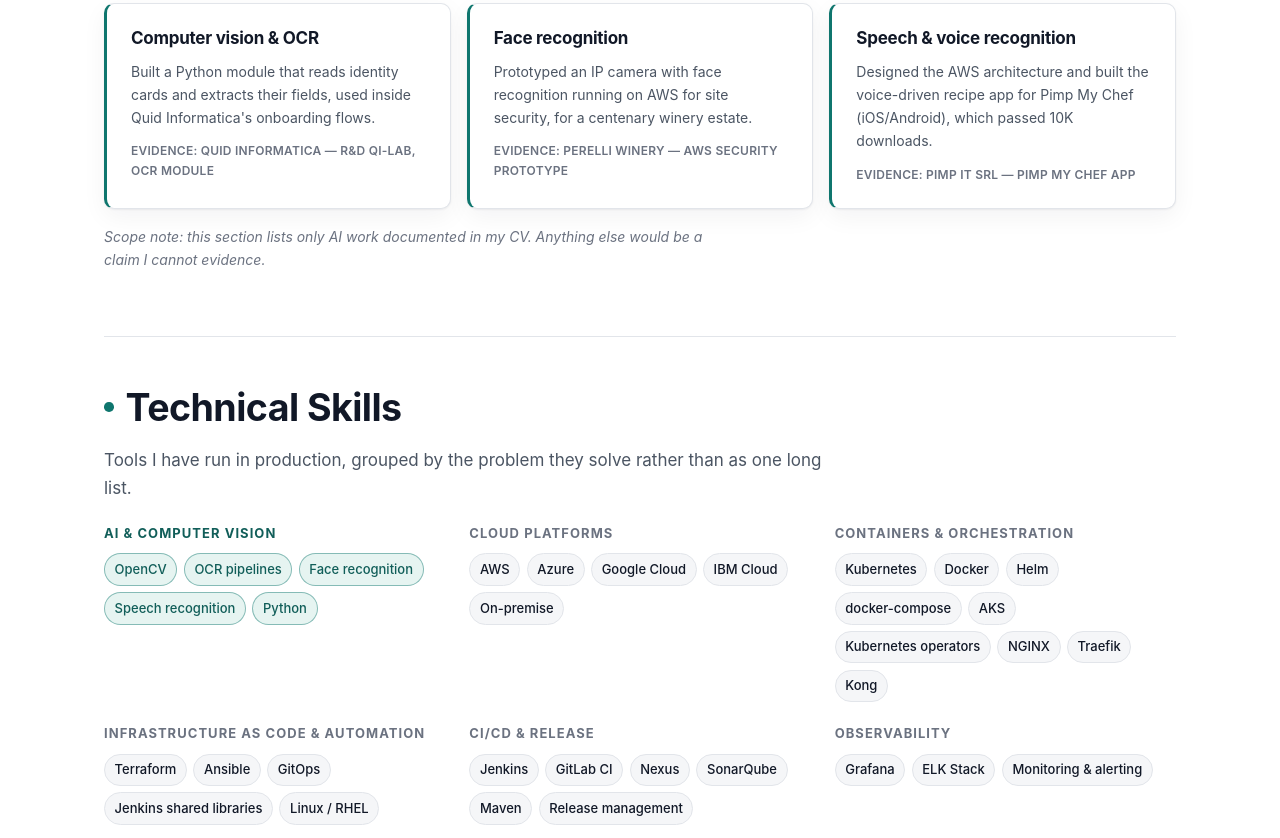
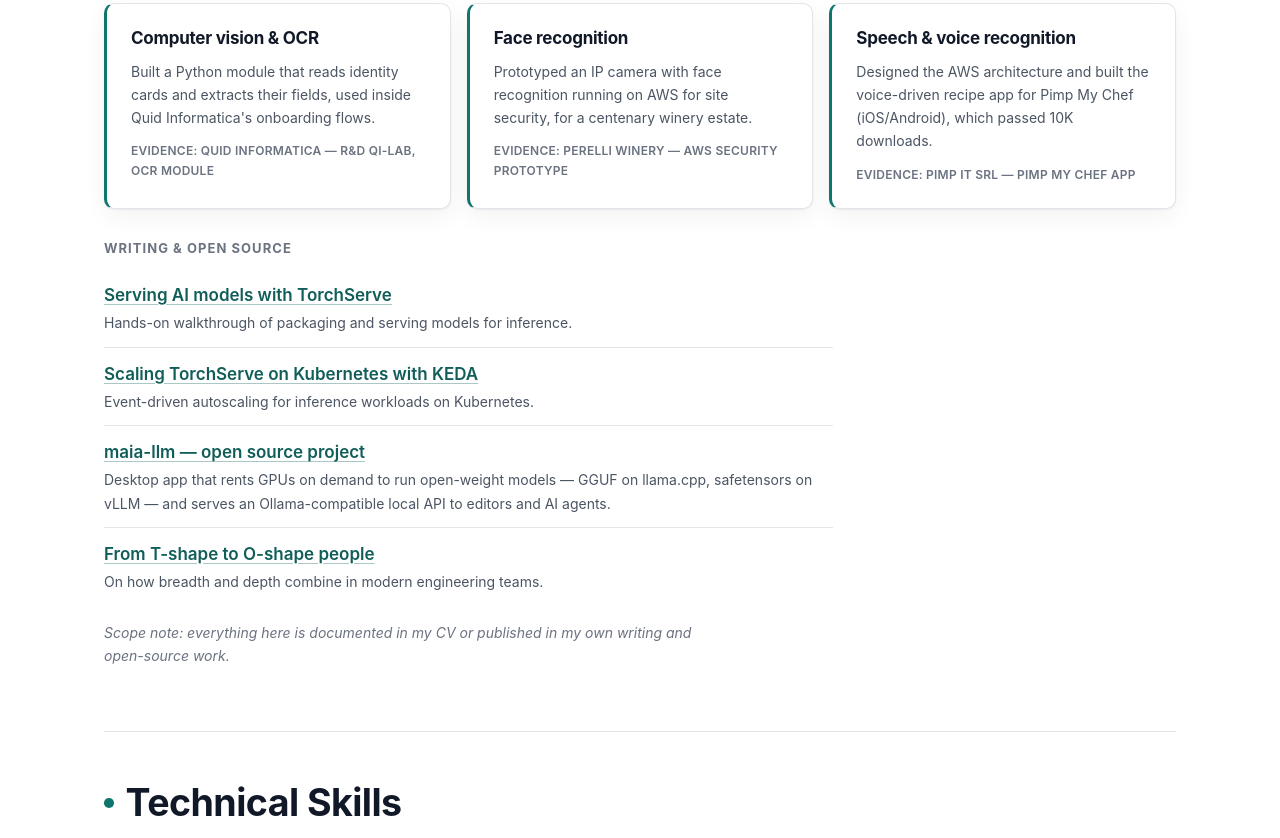
Before and after one commit to texano00/texano00.github.io, a plain HTML site: page index.html in a window 1280 px wide. Shown: the part 703-1541 px from the top of the page. Drawn offline with Linux system fonts and the light colour scheme.

Commit message:
feat(cv): add published AI writing, maia-llm open source, and new Beyond Work interests
- AI Skills gains a Writing & open source block: TorchServe serving, TorchServe scaling
  with KEDA, maia-llm, and T-shape to O-shape
- Beyond Work gains blogging, open source and advanced home automation
- Record owner-supplied evidence policy in data-model and implementation notes

```diff
--- a/assets/css/styles.css
+++ b/assets/css/styles.css
@@ -420,6 +420,41 @@ strong {
   letter-spacing: 0.02em;
   color: var(--fg-faint) !important;
   text-transform: uppercase;
+}
+
+.subsection-title {
+  margin: var(--space-5) 0 var(--space-2);
+  font-size: 0.8125rem;
+  font-weight: 650;
+  letter-spacing: 0.08em;
+  text-transform: uppercase;
+  color: var(--fg-faint);
+}
+
+.link-list {
+  display: grid;
+  gap: 0;
+  max-width: var(--measure);
+}
+
+.link-list li {
+  padding: var(--space-2) 0;
+  border-bottom: 1px solid var(--border);
+}
+
+.link-list li:last-child {
+  border-bottom: 0;
+}
+
+.link-list a {
+  font-weight: 600;
+}
+
+.link-note {
+  display: block;
+  margin-top: 0.15rem;
+  font-size: var(--step--1);
+  color: var(--fg-muted);
 }
 
 /* ---------- Skill groups ---------- */
--- a/index.html
+++ b/index.html
@@ -150,9 +150,29 @@
             <p class="evidence">Evidence: Pimp it srl — Pimp My Chef app</p>
           </li>
         </ul>
+
+        <h3 class="subsection-title">Writing &amp; open source</h3>
+        <ul class="link-list">
+          <li>
+            <a href="https://yuribacciarini.com/serve-ai-models-using-torchserve/" rel="noopener noreferrer">Serving AI models with TorchServe</a>
+            <span class="link-note">Hands-on walkthrough of packaging and serving models for inference.</span>
+          </li>
+          <li>
+            <a href="https://yuribacciarini.com/how-torchserve-could-scale-in-a-kubernetes-environment-using-keda/" rel="noopener noreferrer">Scaling TorchServe on Kubernetes with KEDA</a>
+            <span class="link-note">Event-driven autoscaling for inference workloads on Kubernetes.</span>
+          </li>
+          <li>
+            <a href="https://github.com/texano00/maia-llm" rel="noopener noreferrer">maia-llm — open source project</a>
+            <span class="link-note">Desktop app that rents GPUs on demand to run open-weight models — GGUF on llama.cpp, safetensors on vLLM — and serves an Ollama-compatible local API to editors and AI agents.</span>
+          </li>
+          <li>
+            <a href="https://yuribacciarini.com/from-t-shape-to-o-shape-people/" rel="noopener noreferrer">From T-shape to O-shape people</a>
+            <span class="link-note">On how breadth and depth combine in modern engineering teams.</span>
+          </li>
+        </ul>
         <p class="section-note">
-          Scope note: this section lists only AI work documented in my CV. Anything else would be a
-          claim I cannot evidence.
+          Scope note: everything here is documented in my CV or published in my own writing and
+          open-source work.
         </p>
       </section>
 
@@ -523,6 +543,20 @@
             <strong>Travel and exploration</strong>
             (<a href="https://www.yuribacciarini.com/travel/" rel="noopener noreferrer">travel notes</a>).
           </li>
+          <li>
+            <strong>Blogging.</strong> I write about cloud, Kubernetes, AI model serving and engineering
+            culture on <a href="https://www.yuribacciarini.com" rel="noopener noreferrer">yuribacciarini.com</a>.
+          </li>
+          <li>
+            <strong>Open source.</strong> I build tooling in public — most recently
+            <a href="https://github.com/texano00/maia-llm" rel="noopener noreferrer">maia-llm</a>; the rest
+            lives on <a href="https://github.com/texano00" rel="noopener noreferrer">GitHub</a>.
+          </li>
+          <li>
+            <strong>Advanced home automation.</strong> My home runs on a hand-built automation setup —
+            tinkering with lights, climate and sensors mostly for the pleasure of making the house
+            smarter.
+          </li>
         </ul>
       </section>
 
```
Also changed, not shown: 2 other files.
